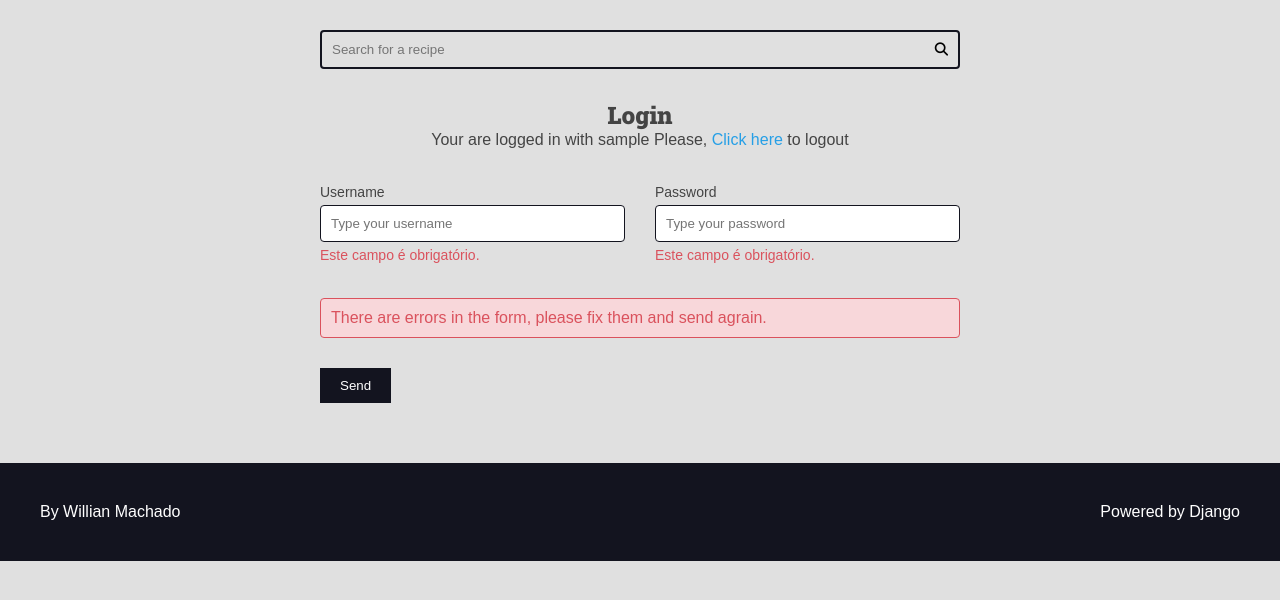
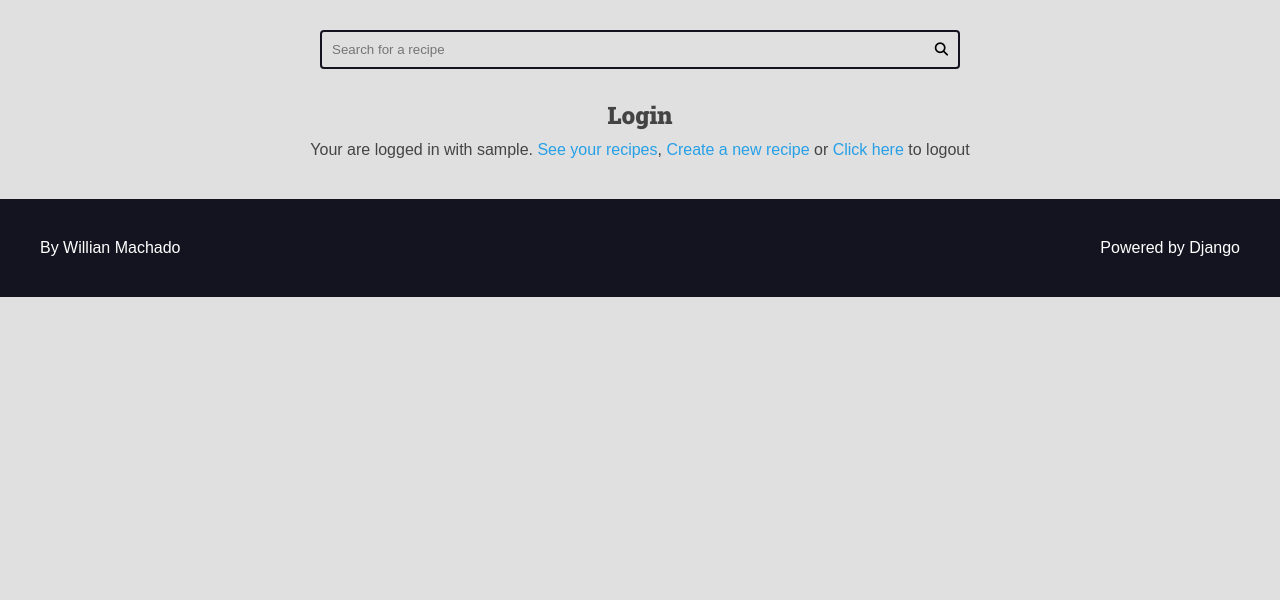
Before and after one commit to WillMachado67/curso-Django-projeto1, a Django app: page /authors/login/ in a window 1280 px wide. Shown: the part 113-713 px from the top of the page. Run offline with Django 4.2, Linux system fonts and the light colour scheme; the visitor is signed in with stand-in values (Sample User, id 1); some libraries are stand-ins or nearby versions.

Commit message:
Dashboard do usuario criado

```diff
--- a/authors/templates/authors/pages/login.html
+++ b/authors/templates/authors/pages/login.html
@@ -5,21 +5,12 @@
 {% block content %}
     <div class="main-content center container">
         <h2>Login</h2>
-        {% if request.user.is_authenticated %}
-            <div>
-                Your are logged in with
-                {{ request.user.username }}
-                Please,
-                <form class="inline-form" action="{% url 'authors:logout' %}" method='POST'>
-                    {% csrf_token %}
-                    <input type="hidden" name="username" value="{{ request.user.username }}">
-                    <button class="plaintext-button" type="submit">Click here</button>
-                </form>
-                to logout
-            </div>
-        {% endif %}
+        {% include 'authors/partials/login_message.html' %}
     </div>
 
     {% include 'global/partials/message.html' %}
-    {% include 'global/partials/form.html' %}
+
+    {% if not user.is_authenticated %}
+        {% include 'global/partials/form.html' %}
+    {% endif %}
 {% endblock content %}
--- /dev/null
+++ b/authors/templates/authors/partials/login_message.html
@@ -0,0 +1,14 @@
+{% if request.user.is_authenticated %}
+<div class="login-message">
+    Your are logged in with
+    {{ request.user.username }}.
+    <a href="{% url 'authors:dashboard' %}">See your recipes</a>,
+    <a href="{% url 'authors:dashboard_recipe_new' %}">Create a new recipe</a> or
+    <form class="inline-form" action="{% url 'authors:logout' %}" method='POST'>
+        {% csrf_token %}
+        <input type="hidden" name="username" value="{{ request.user.username }}">
+        <button class="plaintext-button" type="submit">Click here</button>
+    </form>
+    to logout
+</div>
+{% endif %}
--- a/authors/urls.py
+++ b/authors/urls.py
@@ -10,4 +10,20 @@ urlpatterns = [
     path('login/', views.login_view, name='login'),
     path('login/create/', views.login_create, name='login_create'),
     path('logout/', views.logout_view, name='logout'),
+    path('dashboard/', views.dashboard, name='dashboard'),
+    path(
+        'dashboard/recipe/new/',
+        views.dashboard_recipe_new,
+        name='dashboard_recipe_new'
+    ),
+    path(
+        'dashboard/recipe/delete/',
+        views.dashboard_recipe_delete,
+        name='dashboard_recipe_delete'
+    ),
+    path(
+        'dashboard/recipe/<int:id>/edit/',
+        views.dashboard_recipe_edit,
+        name='dashboard_recipe_edit'
+    ),
 ]
--- a/authors/views.py
+++ b/authors/views.py
@@ -4,6 +4,9 @@ from django.contrib.auth.decorators import login_required
 from django.http import Http404
 from django.shortcuts import redirect, render
 from django.urls import reverse
+
+from authors.forms.recipe_form import AuthorRecipeForm
+from recipes.models import Recipe
 
 from .forms import LoginForm, RegisterForm
 
@@ -51,7 +54,6 @@ def login_create(request):
         raise Http404()
 
     form = LoginForm(request.POST)
-    login_url = reverse('authors:login')
 
     if form.is_valid():
         authenticated_user = authenticate(
@@ -67,7 +69,7 @@ def login_create(request):
     else:
         messages.error(request, 'Invalid username or password')
 
-    return redirect(login_url)
+    return redirect(reverse('authors:dashboard'))
 
 
 @login_required(login_url='authors:login', redirect_field_name='next')
@@ -83,3 +85,105 @@ def logout_view(request):
     messages.success(request, 'Logged out successfully')
     logout(request)
     return redirect(reverse('authors:login'))
+
+@login_required(login_url='authors:login', redirect_field_name='next')
+def dashboard(request):
+    recipes = Recipe.objects.filter(
+        is_published=False,
+        author=request.user
+    )
+    return render(
+        request,
+        'authors/pages/dashboard.html',
+        context={
+            'recipes': recipes,
+        }
+    )
+
+@login_required(login_url='authors:login', redirect_field_name='next')
+def dashboard_recipe_edit(request, id):
+    recipe = Recipe.objects.filter(
+        is_published=False,
+        author=request.user,
+        pk=id,
+    ).first()
+
+    if not recipe:
+        raise Http404()
+
+    form = AuthorRecipeForm(
+        request.POST or None,
+        files=request.FILES or None,
+        instance=recipe
+    )
+
+    if form.is_valid():
+        recipe = form.save(commit=False)
+
+        recipe.author = request.user
+        recipe.preparation_steps_is_html = False
+        recipe.is_published = False
+
+        recipe.save()
+
+        messages.success(request, 'Sua receita foi salva com sucesso!')
+        return redirect(reverse('authors:dashboard_recipe_edit', args=(id,)))
+
+    return render(
+        request,
+        'authors/pages/dashboard_recipe.html',
+        context={
+            'form': form
+        }
+    )
+
+@login_required(login_url='authors:login', redirect_field_name='next')
+def dashboard_recipe_new(request):
+    form = AuthorRecipeForm(
+        data=request.POST or None,
+        files=request.FILES or None,
+    )
+
+    if form.is_valid():
+        recipe: Recipe = form.save(commit=False)
+
+        recipe.author = request.user
+        recipe.preparation_steps_is_html = False
+        recipe.is_published = False
+
+        recipe.save()
+
+        messages.success(request, 'Salvo com sucesso!')
+        return redirect(
+            reverse('authors:dashboard_recipe_edit', args=(recipe.id,))
+        )
+
+    return render(
+        request,
+        'authors/pages/dashboard_recipe.html',
+        context={
+            'form': form,
+            'form_action': reverse('authors:dashboard_recipe_new')
+        }
+    )
+
+@login_required(login_url='authors:login', redirect_field_name='next')
+def dashboard_recipe_delete(request):
+    if not request.POST:
+        raise Http404()
+
+    POST = request.POST
+    id = POST.get('id')
+
+    recipe = Recipe.objects.filter(
+        is_published=False,
+        author=request.user,
+        pk=id,
+    ).first()
+
+    if not recipe:
+        raise Http404()
+
+    recipe.delete()
+    messages.success(request, f'{recipe.title} deleted successfully!')
+    return redirect(reverse('authors:dashboard'))
--- a/base_static/global/css/style.css
+++ b/base_static/global/css/style.css
@@ -74,6 +74,7 @@ img {
 
 a {
     color: var(--color-primary);
+    text-decoration: none;
 }
 
 .container {
@@ -346,7 +347,9 @@ a {
     color: var(--color-error-dark);
 }
 
-.form-content input {
+.form-content input,
+.form-content textarea,
+.form-content select {
     width: 100%;
     padding: 1rem;
     border-radius: 0.4rem;
@@ -368,6 +371,10 @@ a {
 
 .inline-form {
     display: inline;
+}
+
+.span-2 {
+    grid-column: span 2;
 }
 
 .plaintext-button {
@@ -427,10 +434,34 @@ a {
     background: var(--color-debug-light);
     color: var(--color-debug-dark);
 }
+
+/* authors */
+.login-message {
+    margin: 1rem 0;
+}
+
+.autors-dashboard-containers {
+    max-width: 64rem;
+    text-align: left;
+    padding: var(--spacing-gutter-medium);
+    margin: 0 auto;
+}
+
+.autors-dashboard-containers h3,
+.autors-dashboard-containers p,
+.autors-dashboard-containers ul {
+    list-style-type: none;
+    margin: 1rem 0;
+}
+
 /* Generics */
 
 .center {
     text-align: center;
+}
+
+.left {
+    text-align: left;
 }
 
 .m-x{
--- /dev/null
+++ b/base_static/global/js/scripts.js
@@ -0,0 +1,17 @@
+function my_scope() {
+    const forms = document.querySelectorAll('.form-delete')
+
+    for (const form of forms) {
+        form.addEventListener('submit', function (e) {
+            e.preventDefault();
+
+            const confirmed = confirm('Are you sure?');
+
+            if (confirmed) {
+                form.submit();
+            }
+        });
+    }
+}
+
+my_scope();
--- a/base_templates/global/base.html
+++ b/base_templates/global/base.html
@@ -1,3 +1,4 @@
+{% load static %}
 <!DOCTYPE html>
 <html lang="pt-BR">
 
@@ -17,6 +18,8 @@
     </main>
 
     {% include 'global/partials/footer.html' %}
+
+    <script src="{% static 'global/js/scripts.js' %}"></script>
 </body>
 
 </html>
--- a/base_templates/global/partials/form.html
+++ b/base_templates/global/partials/form.html
@@ -1,10 +1,10 @@
 <div class="main-content container">
-    <form class="main-form" action="{{ form_action }}" method="POST">
+    <form class="main-form" action="{{ form_action }}" method="POST" enctype="multipart/form-data">
         {% csrf_token %}
 
         <div class="form-content form-content-grid">
             {% for field in form %}
-                <div class="form-group">
+                <div class="form-group {{ field.field.widget.attrs.class }}">
                     <label for="{{ field.id_for_label }}">{{ field.label }}</label>
                     {{ field }}
 
@@ -14,6 +14,12 @@
 
                     {{ field.errors }}
                 </div>
+
+                {% if field.name == 'cover' and field.value.url %}
+                    <div class="span-2">
+                        <img src="{{ field.value.url }}" alt="Capa para {{ recipe.title }}">
+                    </div>
+                {% endif %}
             {% endfor %}
         </div>
 
--- /dev/null
+++ b/utils/string.py
@@ -0,0 +1,6 @@
+def is_positive_number(value):
+    try:
+        number_string = float(value)
+    except ValueError:
+        return False
+    return number_string > 0
```
Also changed, not shown: authors/forms/recipe_form.py (added, +85 -0 lines), authors/forms/register_form.py (+0 -16 lines), authors/templates/authors/pages/dashboard.html (added, +33 -0 lines), authors/templates/authors/pages/dashboard_recipe.html (added, +16 -0 lines), recipes/admin.py (+11 -1 lines).
